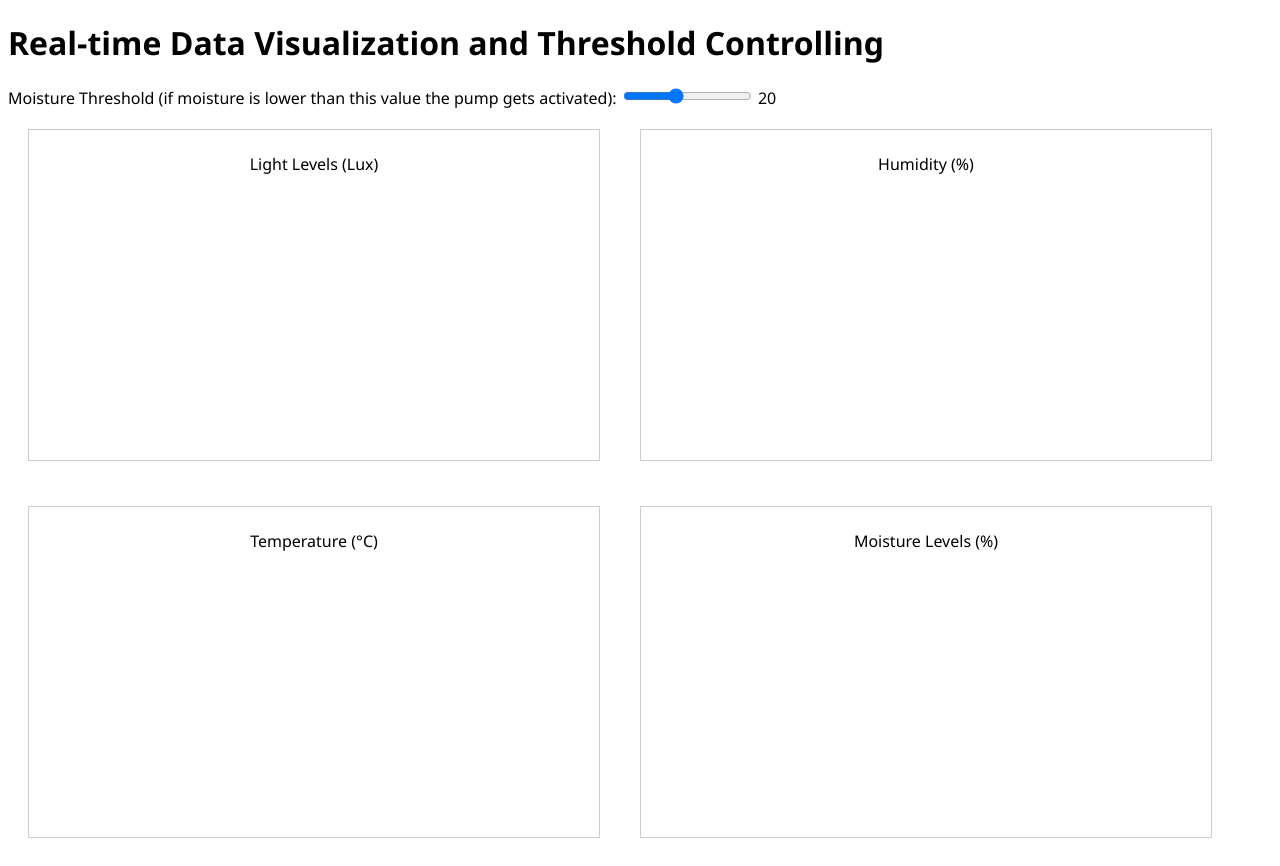
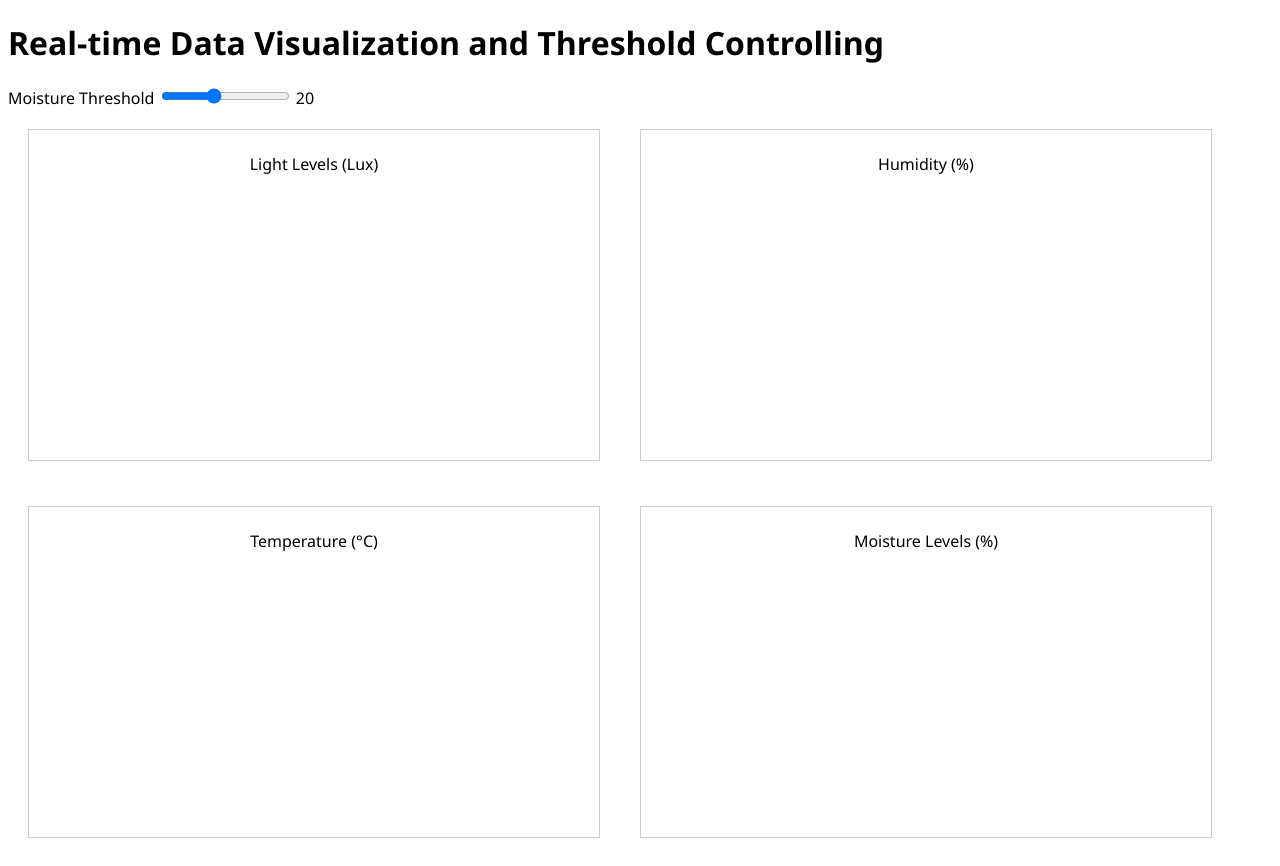
Before and after one commit to FabianSig/Swinburne-SWE30011-Group-Assignment, a plain HTML site: page Azure/frontend/index.html in a window 1280 px wide. Drawn offline with nearby package versions, Linux system fonts and the light colour scheme.

Commit message:
update frontend

```diff
--- a/Azure/frontend/index.html
+++ b/Azure/frontend/index.html
@@ -31,7 +31,7 @@
     <h1>Real-time Data Visualization and Threshold Controlling</h1>
 
     <div>
-        <label for="threshold">Moisture Threshold (if moisture is lower than this value the pump gets activated): </label>
+        <label for="threshold">Moisture Threshold</label>
         <input type="range" id="threshold" name="threshold" min="0" max="50" value="20">
         <span id="value">20</span>
     </div>
```
